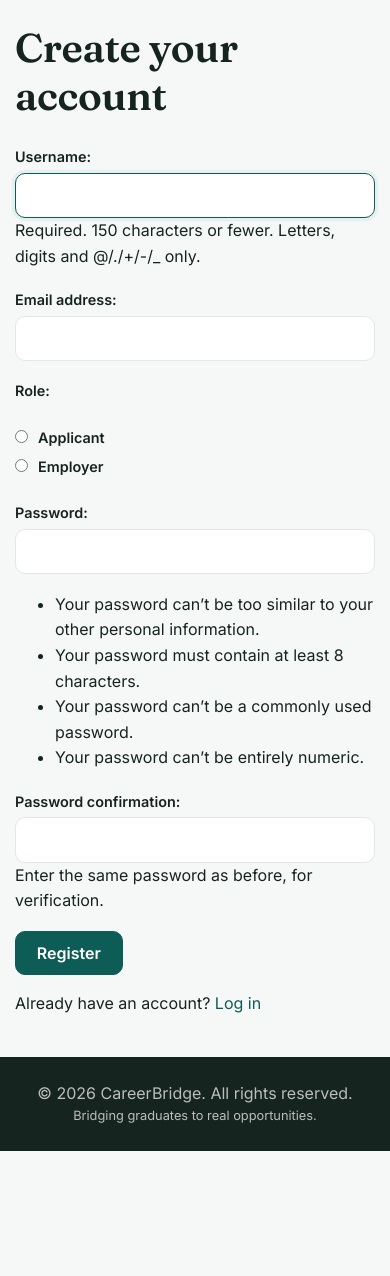
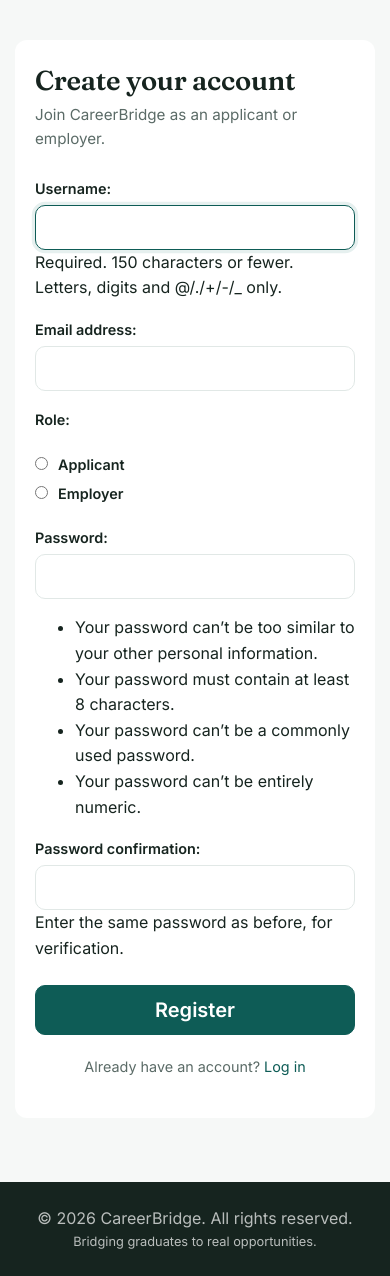
Before and after one commit to km4897/Career-bridge, a Django app: page /accounts/register/ in a window 390 px wide. Shown: the part 58-1334 px from the top of the page. Before the commit the page ends 1209 px from the top, so only its background shows below. Run offline with Django 5.2, Linux system fonts and the light colour scheme; some libraries are stand-ins or nearby versions.

Commit message:
Wrap forms in a centered, mobile-responsive card layout

```diff
--- a/accounts/templates/accounts/register.html
+++ b/accounts/templates/accounts/register.html
@@ -1,15 +1,16 @@
 {% extends "base.html" %}
 {% block title %}Register — CareerBridge{% endblock %}
 {% block content %}
-<div class="row justify-content-center">
-  <div class="col-md-6">
-    <h1 class="mb-4">Create your account</h1>
+<div class="cb-form-page">
+  <div class="cb-form-card">
+    <h1>Create your account</h1>
+    <p class="cb-form-subtitle">Join CareerBridge as an applicant or employer.</p>
     <form method="post" novalidate>
       {% csrf_token %}
       {{ form.as_p }}
-      <button type="submit" class="btn btn-primary">Register</button>
+      <button type="submit" class="btn btn-primary btn-lg mt-2">Register</button>
     </form>
-    <p class="mt-3">Already have an account? <a href="{% url 'accounts:login' %}">Log in</a></p>
+    <p class="cb-form-footer">Already have an account? <a href="{% url 'accounts:login' %}">Log in</a></p>
   </div>
 </div>
 {% endblock %}
--- a/static/css/styles.css
+++ b/static/css/styles.css
@@ -297,3 +297,60 @@ footer.cb-footer p { color: rgba(255,255,255,0.7); }
 .alert-success { background: var(--cb-teal-tint); color: var(--cb-teal-dark); }
 .alert-danger { background: #FBEAE8; color: var(--cb-danger); }
 .alert-info { background: #FFF4E3; color: var(--cb-amber-dark); }
+
+/* ---------- Form card (login, register, apply, profile edit, etc.) ---------- */
+.cb-form-page {
+  display: flex;
+  justify-content: center;
+  padding: 1rem 0 2.5rem;
+}
+.cb-form-card {
+  width: 100%;
+  max-width: 480px;
+  background: var(--cb-card);
+  border: 1px solid var(--cb-border);
+  border-radius: var(--radius);
+  box-shadow: var(--shadow-soft);
+  padding: 2.25rem 2rem;
+}
+.cb-form-card.cb-form-card-wide {
+  max-width: 680px;
+}
+.cb-form-card h1 {
+  font-size: 1.7rem;
+  margin-bottom: 0.4rem;
+}
+.cb-form-card .cb-form-subtitle {
+  color: var(--cb-slate);
+  font-size: 0.95rem;
+  margin-bottom: 1.5rem;
+}
+.cb-form-card form p { margin-bottom: 1rem; }
+.cb-form-card .btn-primary,
+.cb-form-card .btn-success {
+  width: 100%;
+}
+.cb-form-card .cb-form-footer {
+  text-align: center;
+  margin-top: 1.25rem;
+  font-size: 0.9rem;
+  color: var(--cb-slate);
+}
+
+@media (max-width: 576px) {
+  .cb-form-card {
+    padding: 1.5rem 1.25rem;
+    border-radius: 12px;
+    box-shadow: none;
+    border: none;
+  }
+  .cb-hero {
+    padding: 2rem 1.25rem;
+  }
+  .cb-hero h1 {
+    font-size: 1.8rem;
+  }
+  .cb-stats-strip .row > div {
+    margin-bottom: 1rem;
+  }
+}
```
Also changed, not shown: accounts/templates/accounts/login.html (+6 -5 lines), accounts/templates/accounts/password_reset.html (+5 -4 lines), applications/templates/applications/apply_form.html (+12 -8 lines), opportunities/templates/opportunities/form.html (+12 -7 lines).
